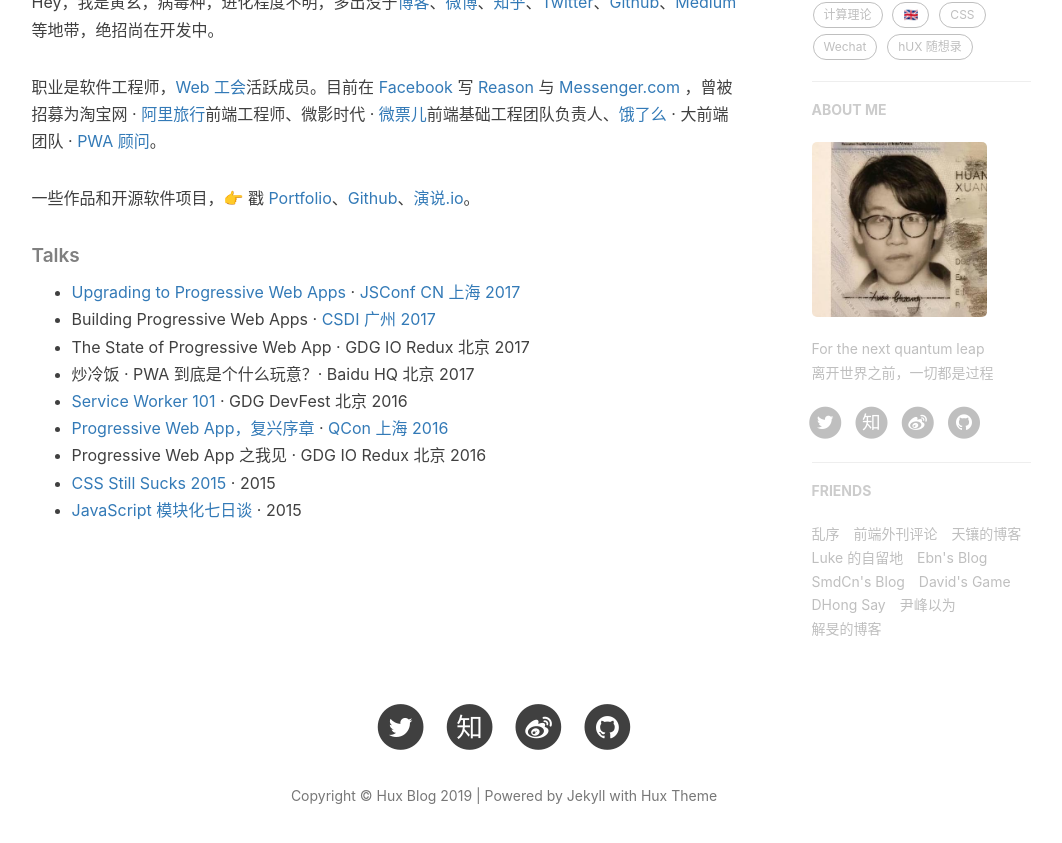
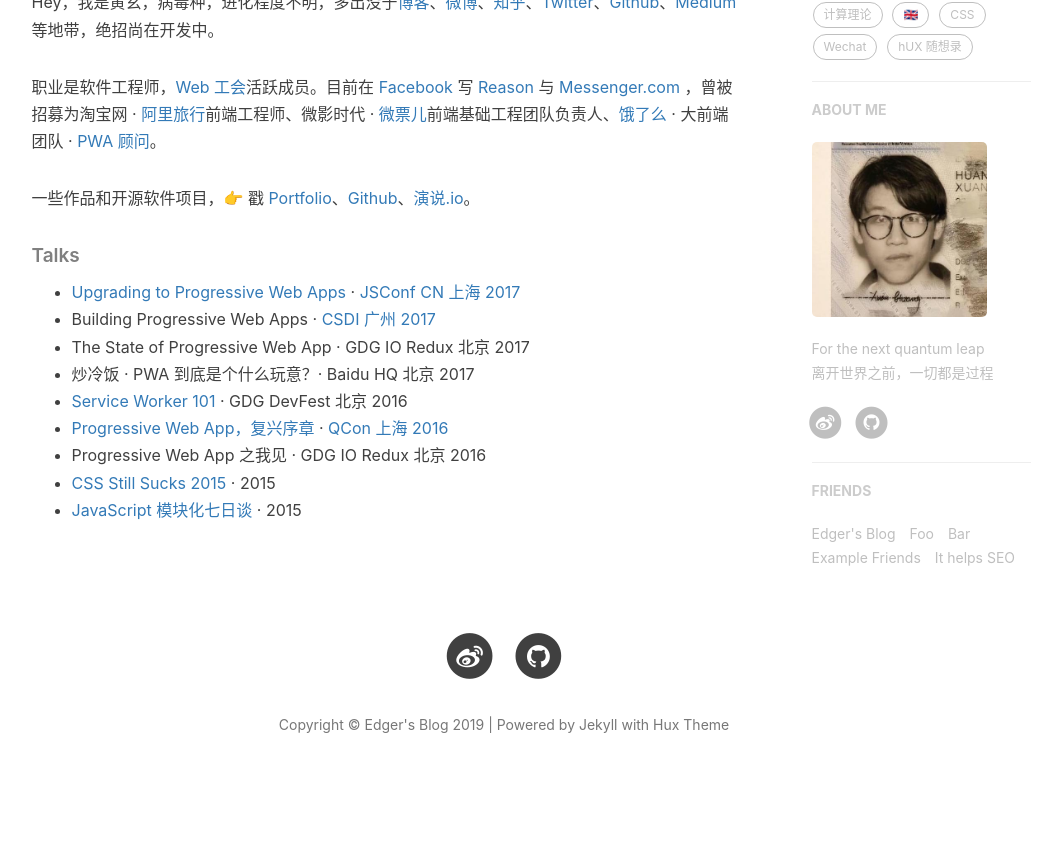
Before and after one commit to Edger/edger.github.io, a Jekyll site: the page built from about.html, in a window 1280 px wide and 900 px high, scrolled down 613 px. Shown: the top 843 px of the window, without its empty margins (136-1198 px from the left). Built offline with Jekyll 4.4.1, drawn with Linux system fonts in a browser that asks for light colours; nearby versions of some CDN libraries; comment, search, counter and statistics services are not loaded.

Commit message:
updated setting

```diff
--- a/_config.yml
+++ b/_config.yml
@@ -1,24 +1,24 @@
 # Site settings
-title: Hux Blog
-SEOTitle: 黄玄的博客 | Hux Blog
+title: Edger's Blog
+SEOTitle: Edger's Blog | Edger's Blog
 header-img: img/home-bg.jpg
-email: huxpro@gmail.com
-description: "关于程序与设计、黑客与画家 | 黄玄，Web & Mobile Lover，Software Engineer，UX Designer | 这里是 @Hux黄玄 的个人博客，与你一起发现更大的世界。"
-keyword: "黄玄, Hux黄玄, Hux, 鬼栈, huxpro, @huxpro, 黄玄的博客, Hux Blog, 博客, 个人网站, 互联网, Web, JavaScript, 前端, 设计"
-url: "https://huangxuan.me"              # your host, for absolute URL
-baseurl: ""                             # for example, '/blog' if your blog hosted on 'host/blog'
+email:
+description: ""
+keyword: ""
+url: "https://fox-hunt.github.io/"              # your host, for absolute URL
+baseurl: ""                                     # for example, '/blog' if your blog hosted on 'host/blog'
 
 # Publish posts or collection documents with a future date.
 future: true
 
 # SNS settings
 RSS: false
-weibo_username:     huxpro
-zhihu_username:     huxpro
-github_username:    huxpro
-twitter_username:   huxpro
-#facebook_username:  huxpro
-#linkedin_username:  firstname-lastname-idxxxx
+weibo_username:     2761043145
+# zhihu_username:
+github_username:    fox-hunt
+#twitter_username:
+# facebook_username:
+# linkedin_username:  firstname-lastname-idxxxx
 
 
 
@@ -59,7 +59,7 @@
 
 
 # Disqus settings
-disqus_username: hux
+# disqus_username: _your_disqus_short_name_
 
 # Netease settings
 netease_comment: false
@@ -103,37 +103,19 @@
 # Friends
 friends: [
     {
-    #     title: "Su",
-    #     href: "http://su.gallery/"
-    # },{
-        title: "乱序",
-        href: "http://mida.re/"
+        title: "Edger's Blog",
+        href: "https://fox-hunt.github.io/"
     },{
-        title: "前端外刊评论",
-        href: "http://qianduan.guru/"
+        title: "Foo",
+        href: "#"
     },{
-        title: "天镶的博客",
-        href: "http://lingyu.wang/"
+        title: "Bar",
+        href: "#"
     },{
-        title: "Luke 的自留地",
-        href: "http://hmqk1995.github.io"
+        title: "Example Friends",
+        href: "#"
     },{
-        title: "Ebn's Blog",
-        href: "http://ebnbin.com/"
-    },{
-        title: "SmdCn's Blog",
-        href: "http://blog.smdcn.net"
-    },{
-        title: "David's Game",
-        href: "https://www.ruoyaowu.com/"
-    },{
-        title: "DHong Say",
-        href: "http://dhong.co"
-    },{
-        title: "尹峰以为",
-        href: "http://ingf.github.io/"
-    },{
-        title: "解旻的博客",
-        href: "http://xieminis.me/"
+        title: "It helps SEO",
+        href: "#"
     }
 ]
```
Also changed, not shown: img/avatar.jpg (added), img/favicon.png (added).
